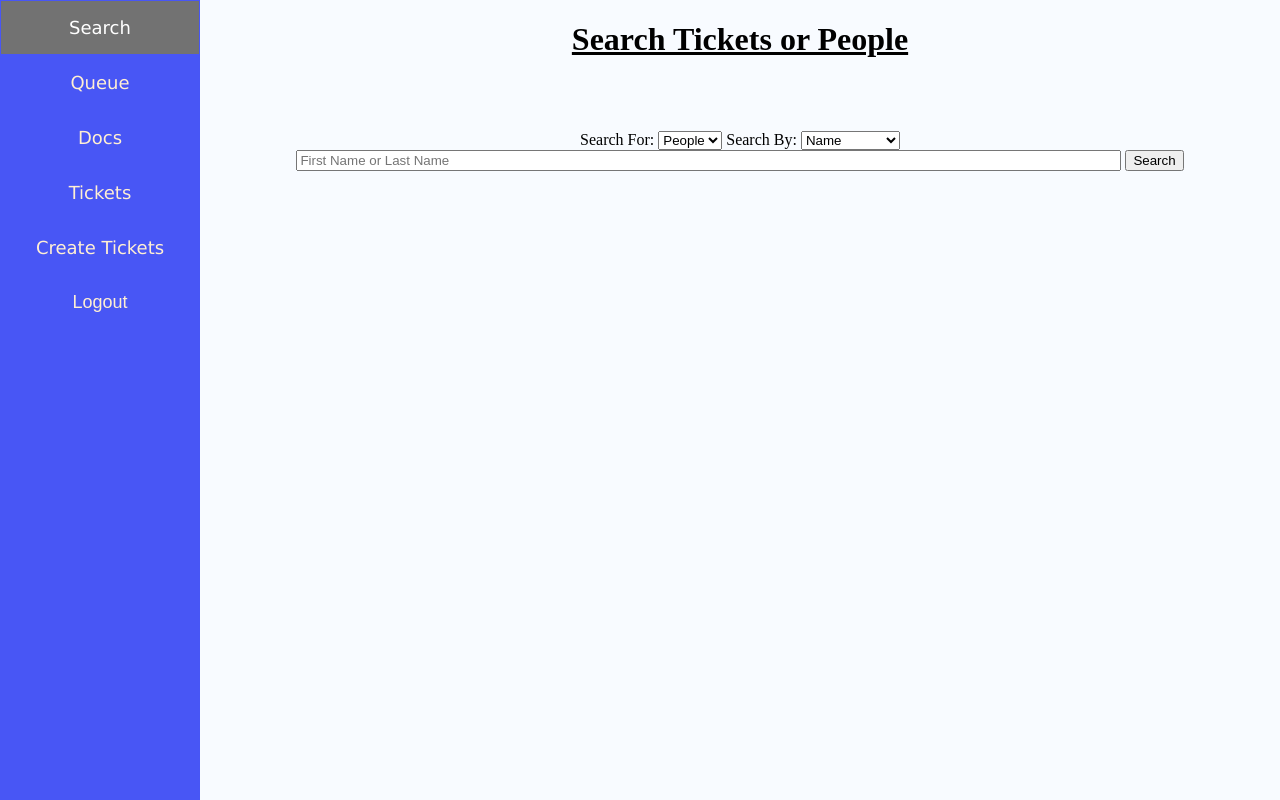
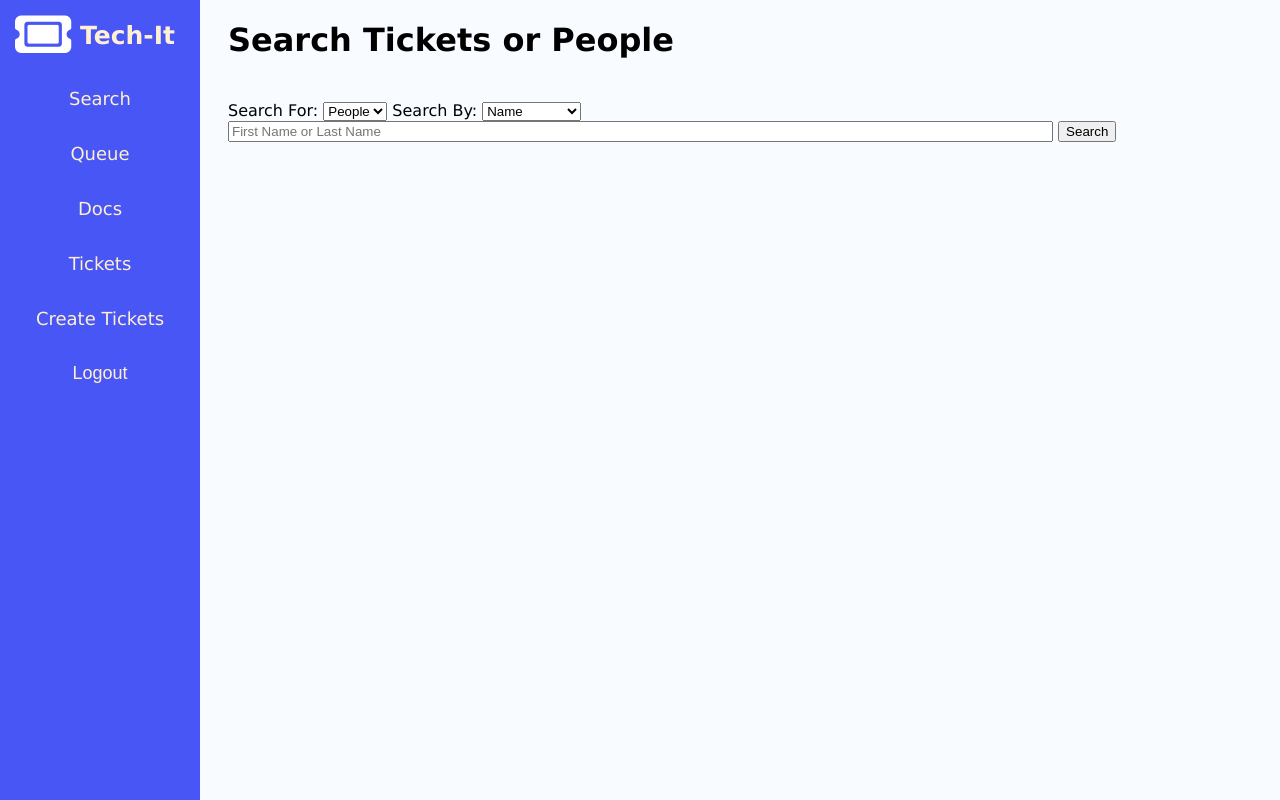
Before and after one commit to karis-plath/cosyCOSB, a PHP site: page /techSearch.php in a window 1280 px wide. Run offline with PHP 8.4, Linux system fonts and the light colour scheme; a user stored in the database is signed in; some libraries are stand-ins or nearby versions.

Commit message:
icon + other styles

```diff
--- a/login.php
+++ b/login.php
@@ -2,13 +2,15 @@
 
     <head>
         <link rel="stylesheet" href="style.css">
+        <script src="https://kit.fontawesome.com/cb5760a305.js" crossorigin="anonymous"></script>
         <title>Login</title>
     </head>
 
     <body class ="login">
         <div>
             <div class ="loginBox">
-                <h1>Login</h1>
+            <h1><i class="fa-solid fa-ticket fa-xl"></i></h1>
+                <h1>Tech-It</h1>
                 <form method=POST>
                     <div>
                         <input id="user" type="text" name="user" placeholder="Employee ID">
--- a/menu.php
+++ b/menu.php
@@ -1,4 +1,11 @@
+<head>
+        <link rel="stylesheet" href="style.css">
+        <!-- link to icons -->
+        <script src="https://kit.fontawesome.com/cb5760a305.js" crossorigin="anonymous"></script>
+    </head>
+
 <div class="sidenav">
+<h2><i class="fa-solid fa-ticket fa-2xl" style="color: #ffffff;"></i>  Tech-It</h2>
     <?php
         session_start();
         if($_SESSION['User_Type'] == 'admin' || $_SESSION['User_Type'] == 'tech'){
--- a/queue.php
+++ b/queue.php
@@ -36,7 +36,7 @@
       if ($result->num_rows > 0) {
         // We have tickets for this employee
         echo '<div class="ticketinfo">';
-        echo "<h2>Open Tickets</h2>";
+        echo "<h1>Open Tickets</h1>";
         echo '</div>';
 
         while($row = $result->fetch_assoc()) {
--- a/style.css
+++ b/style.css
@@ -1,5 +1,6 @@
 html {
   background: #f8fbff;
+  font-family: 'Lucida Sans', 'Lucida Sans Regular', 'Lucida Grande', 'Lucida Sans Unicode', Geneva, Verdana, sans-serif;
 }
 
 /*login page*/
@@ -30,7 +31,7 @@ html {
 }
 
 .loginBox button{
-  background-color: #f8fbff;
+  background-color: #ffffff;
   border: none;
   color: rgb(0, 0, 0);
   padding: 12px 27px;
@@ -137,24 +138,24 @@ html {
   color: white;
 }
 
+h2{
+  margin-left: 15px;
+  font-size: 25px;
+  color: #ffefd3;
+}
 
 
 
 /* tech search  */
 
-.Header{
-  text-align: center;
-}
-
 .main-content {
   margin-left: 200px; /* Same width as sidenav */
   padding: 0px 20px;
-
 }
 
 .searchbar{
-  text-align: center;
-  padding-top: 5%;
+
+  padding-top: 2%;
 }
 
 .labels{
@@ -169,12 +170,12 @@ html {
 
 .results p {
   height: 50px;
-  padding-left: 20px;
+  /* padding-left: 20px; */
   background-color: #ffefd3;
   border: 1px solid black;
   border-radius: 10px;
-  margin-left: 100px;
-  margin-right: 100px;
+  /* margin-left: 100px;
+  margin-right: 100px;  */
 }
 
 .results p:hover{
@@ -247,7 +248,7 @@ html {
   }
 
 .doc-p{
-  color:blue;
+  color:#2d2d34;
   font-size:20px;
 }
 
--- a/techSearch.php
+++ b/techSearch.php
@@ -37,7 +37,7 @@
     <div class="main-content">
 
         <div class="Header">
-            <h1><b><u>Search Tickets or People</u></b></h1>
+            <h1>Search Tickets or People</h1>
         </div>
 
         <form method=POST>
@@ -85,7 +85,12 @@
                                         $Userid = $row['UserID'];
                                         $Usertype = $row['UserType'];
 
-                                        echo "<p>$Fname $Lname User ID: $Userid User Type: $Usertype </p>";
+                                        echo '<a class="ticketDetail"><button>' .
+                                        '<span style="margin-left: 20px; float: left;">' . $row['UserID'] . '</span>' .
+                                        '<span style="margin-right: 20px; float: right;">' . $row["UserType"] . '</span>' .
+                                        '<span style="margin-left: 25px; float: left;">' . $row["Fname"] . '</span>' .
+                                        '<span style="margin-left: 25px; float: left;">' . $row['Lname'] . '</span>' .
+                                        '</button></a><br>';
                                     }
                                 }
                                 else if ($selectedsearchby == 'option2'){
@@ -124,8 +129,14 @@
                                 $Status = $row['Status'];
                                 $CreateDate = $row['CreateDate'];
 
-                                echo "<p>Ticket ID: $TID  User ID: $UserID Importance: $Importance Status: $Status Created: $CreateDate </p>";
+                                echo '<a class="ticketDetail" href="ticketDetails.php?id=' . $row['Ticket_ID'] . '"><button>' .
+                                '<span style="margin-left: 20px; float: left;">' . $row['Ticket_ID'] . '</span>' .
+                                '<span style="margin-right: 20px; float: right;">' . $row["CreateDate"] . '</span>' .
+                                '<span style="margin-right: 25px; float: right;">' . $row["Importance"] . '</span>' .
+                                '<span style="margin-right: 25px; float: right;">' . $row['Status'] . '</span>' .
+                                '<span style="margin-right: 25px; float: right;">' . $row["Queue"] . '</span>' .
 
+                                '</button></a><br><br>';
                             }
                         }
                     }
--- a/ticketDetails.php
+++ b/ticketDetails.php
@@ -41,13 +41,13 @@ if ($id) {
         $row = $result->fetch_row();
         // Display details
         echo '<div class="ticketDetail">';
-        echo "<h2>Details for Ticket: " . $row[0] . "</h2>";
+        echo "<h1>Details for Ticket: " . $row[0] . "</h1>";
         echo "<p>User: " . $row[1] . "</p>";
+        echo "<p>Create: " . $row[5] . "</p>";
+        echo "<p>Close: " . $row[6] . "</p>";
         echo "<p>Importance: " . $row[2] . "</p>";
         echo "<p>Queue: " . $row[3] . "</p>";
         echo "<p>Status: " . $row[4] . "</p>";
-        echo "<p>Create: " . $row[5] . "</p>";
-        echo "<p>Close: " . $row[6] . "</p>";
         echo "<p>Desc: " . $row[7] . "</p>";
         echo "<p>Email: " . $row[8] . "</p>";
         echo '</div>';
--- a/ticketSearch.php
+++ b/ticketSearch.php
@@ -38,7 +38,7 @@
       if ($result->num_rows > 0) {
         // We have tickets for this employee
         echo '<div class="ticketinfo">';
-        echo "<h2>Your Tickets</h2>";
+        echo "<h1>Your Tickets</h1>";
         echo '</div>';
 
         while($row = $result->fetch_assoc()) {
```
